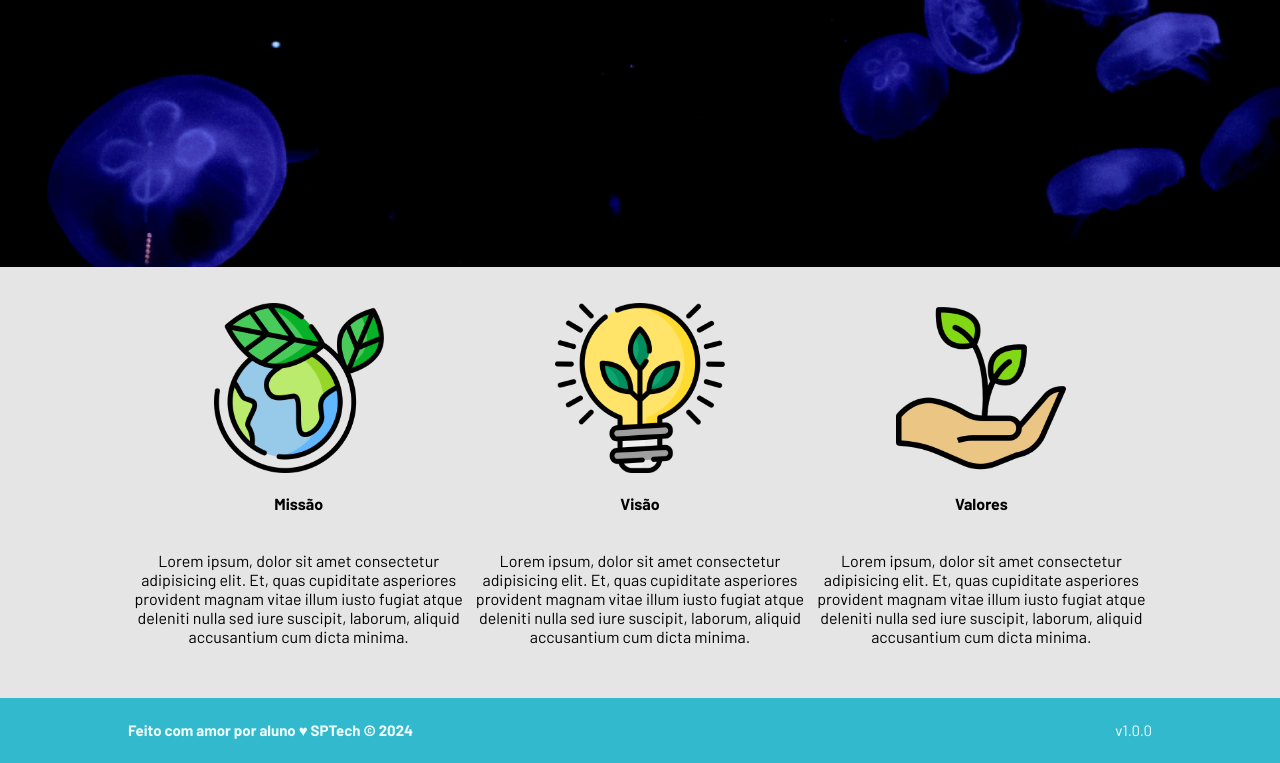
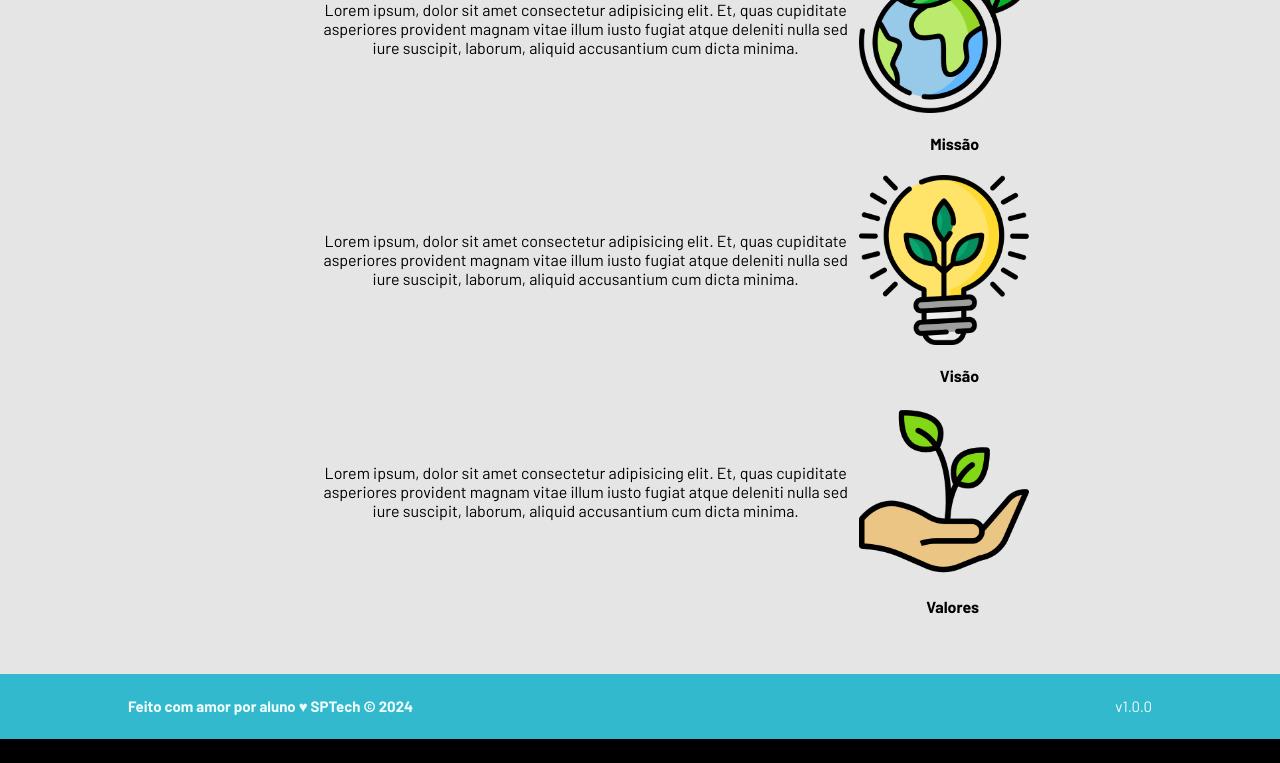
Before and after one commit to Enricodmr/aquatech, a plain HTML site: page aquatech-somente-html/public/index.html in a window 1280 px wide. Shown: the part 468-1231 px from the top of the page. After the commit the page ends 1207 px from the top, so only its background shows below. Drawn offline with Linux system fonts and the light colour scheme.

Commit message:
Atualizando o index

```diff
--- a/aquatech-somente-html/public/index.html
+++ b/aquatech-somente-html/public/index.html
@@ -45,26 +45,26 @@
       <div class="container">
         <div class="boxes">
           <div class="box">
-            <img src="../public/assets/imgs/planet-earth_color.png">
-            <h4>Missão</h4>
+            <span>Lorem ipsum, dolor sit amet consectetur adipisicing elit. Et, quas cupiditate asperiores provident magnam
+              vitae illum iusto fugiat atque deleniti nulla sed iure suscipit, laborum, aliquid accusantium cum dicta
+              minima.</span>
+              <img src="../public/assets/imgs/planet-earth_color.png">
+            </div>
+            <h4 class="titulobox">Missão</h4>
+          <div class="box">
             <p>Lorem ipsum, dolor sit amet consectetur adipisicing elit. Et, quas cupiditate asperiores provident magnam
               vitae illum iusto fugiat atque deleniti nulla sed iure suscipit, laborum, aliquid accusantium cum dicta
               minima.</p>
-          </div>
+              <img src="../public/assets/imgs/lightbulb_color.png">
+            </div>
+            <h4 class="titulobox">Visão</h4>
           <div class="box">
-            <img src="../public/assets/imgs/lightbulb_color.png">
-            <h4>Visão</h4>
             <p>Lorem ipsum, dolor sit amet consectetur adipisicing elit. Et, quas cupiditate asperiores provident magnam
               vitae illum iusto fugiat atque deleniti nulla sed iure suscipit, laborum, aliquid accusantium cum dicta
               minima.</p>
-          </div>
-          <div class="box">
-            <img src="../public/assets/imgs/growth_color.png">
-            <h4>Valores</h4>
-            <p>Lorem ipsum, dolor sit amet consectetur adipisicing elit. Et, quas cupiditate asperiores provident magnam
-              vitae illum iusto fugiat atque deleniti nulla sed iure suscipit, laborum, aliquid accusantium cum dicta
-              minima.</p>
-          </div>
+              <img src="../public/assets/imgs/growth_color.png">
+            </div>
+            <h4 class="titulobox">Valores</h4>
         </div>
       </div>
     </div>
--- a/aquatech-somente-html/public/styles/style.css
+++ b/aquatech-somente-html/public/styles/style.css
@@ -11,7 +11,7 @@ body {
 :root {
     --tamanho-header: 80px;
     --tamanho-footer: 65px;
-    --tamanho-banner: calc(100vh - var(--tamanho-header) - var(--tamanho-footer) - 2px);
+    --tamanho-banner: calc(55vh - var(--tamanho-header) - var(--tamanho-footer) - 2px);
     --tamanho-login: calc(100vh - var(--tamanho-header) - var(--tamanho-footer) - 2px);
 }
 
@@ -98,7 +98,7 @@ button  {
 
 .header a {
     text-decoration: none;
-    color: #e3b062;
+    color: #ffffff;
 }
 
 .agora {
@@ -117,7 +117,7 @@ button  {
 .titulo {
     color: #32b9cd;
     width: fit-content;
-    font-weight: 800;
+    font-weight: 500;
 }
 
 .banner {
@@ -153,14 +153,17 @@ button  {
 
 .social .container .boxes {
     display: flex;
-    justify-content: space-between;
-    width: 100%;
+    justify-content: center;
+    flex-direction: column;
+    align-items: center;
+    width: 70%;
     padding: 36px 0;
+    margin-left: 18%;
 }
 
 .box {
     display: flex;
-    flex-direction: column;
+    flex-direction: row;
     text-align: center;
     align-items: center;
 }
@@ -190,3 +193,8 @@ button  {
     background-image: url(../assets/imgs/bg-jelly-fish-para-home.png);
     background-size: 105%;
 }
+.titulobox{
+    display: flex;
+    align-self: flex-end;
+    margin-right: 50px;
+}
```
